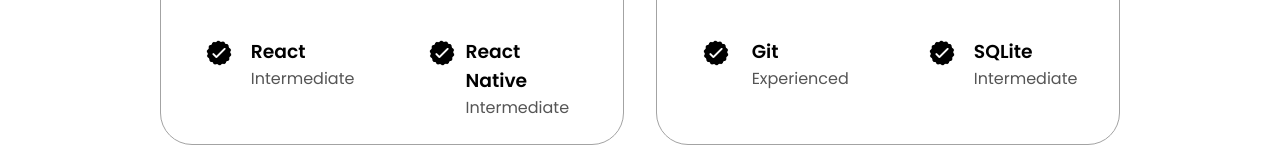
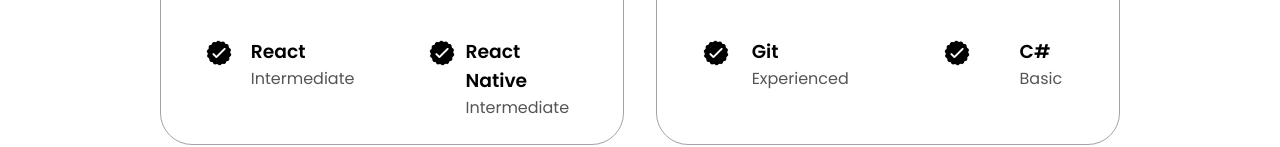
Before and after one commit to Lawler45/Portfolio, a website: page index.html in a window 1280 px wide. Shown: the part 2075-2222 px from the top of the page. Drawn offline with Linux system fonts and the light colour scheme.

Commit message:
adds c# basic experience

```diff
--- a/css/style.css
+++ b/css/style.css
@@ -421,4 +421,4 @@
 
 .email-icon {
   height: 2.5rem;
-} */
+}
--- a/index.html
+++ b/index.html
@@ -263,8 +263,8 @@
                   class="icon"
                 />
                 <div>
-                  <h3>SQLite</h3>
-                  <p>Intermediate</p>
+                  <h3>C#</h3>
+                  <p>Basic</p>
                 </div>
               </article>
             </div>
```
